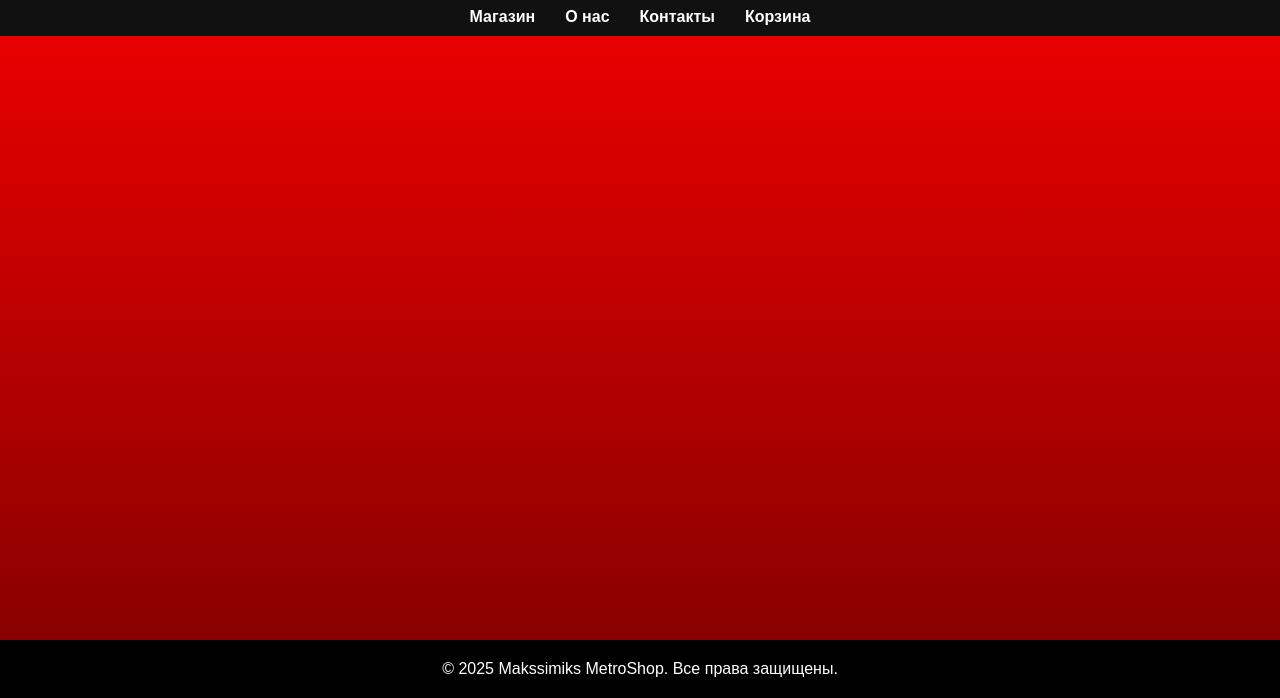
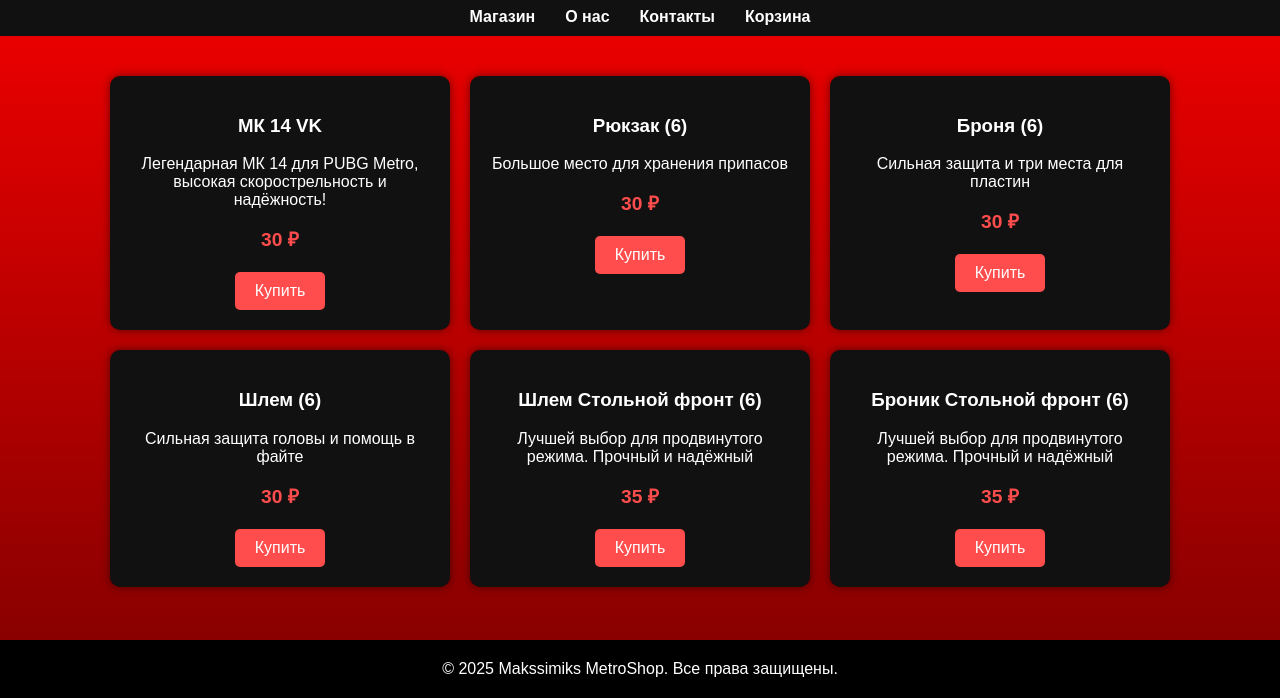
Before and after one commit to Trofim-programming/Makssimiks-MetroShop, a plain HTML site: page index.html in a window 1280 px wide. Shown: the part 102-800 px from the top of the page. Drawn offline with Linux system fonts and the light colour scheme.

Commit message:
Update index.html

```diff
--- a/index.html
+++ b/index.html
@@ -164,8 +164,8 @@
       { id: 1, name: 'МК 14 VK', description: 'Легендарная МК 14 для PUBG Metro, высокая скорострельность и надёжность!', price: '30 ₽' },
       { id: 2, name: 'Рюкзак (6)', description: 'Большое место для хранения припасов', price: '30 ₽' },
       { id: 3, name: 'Броня (6)', description: 'Сильная защита и три места для пластин', price: '30 ₽' },
-      { id: 4, name: 'Шлем (6)', description: 'Сильная защита головы и помощь в файте', price: '30 ₽' }
-      { id: 5, name: 'Шлем Стольной фронт (6)', description: 'Лучшей выбор для продвинутого режима. Прочный и надёжный', price: '35 ₽' }
+      { id: 4, name: 'Шлем (6)', description: 'Сильная защита головы и помощь в файте', price: '30 ₽' },
+      { id: 5, name: 'Шлем Стольной фронт (6)', description: 'Лучшей выбор для продвинутого режима. Прочный и надёжный', price: '35 ₽' },
       { id: 6, name: 'Броник Стольной фронт (6)', description: 'Лучшей выбор для продвинутого режима. Прочный и надёжный', price: '35 ₽' }
     ];
 
```
